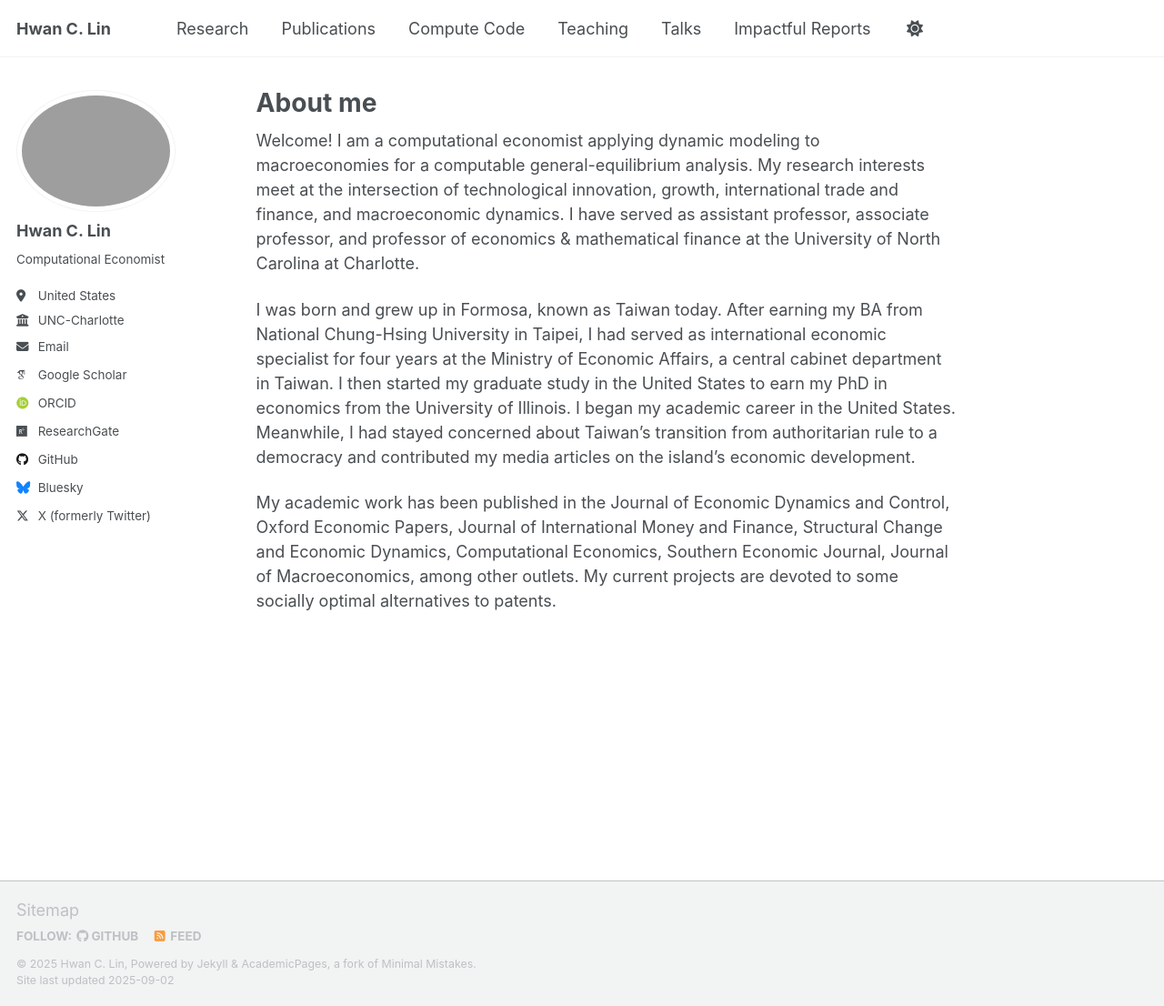
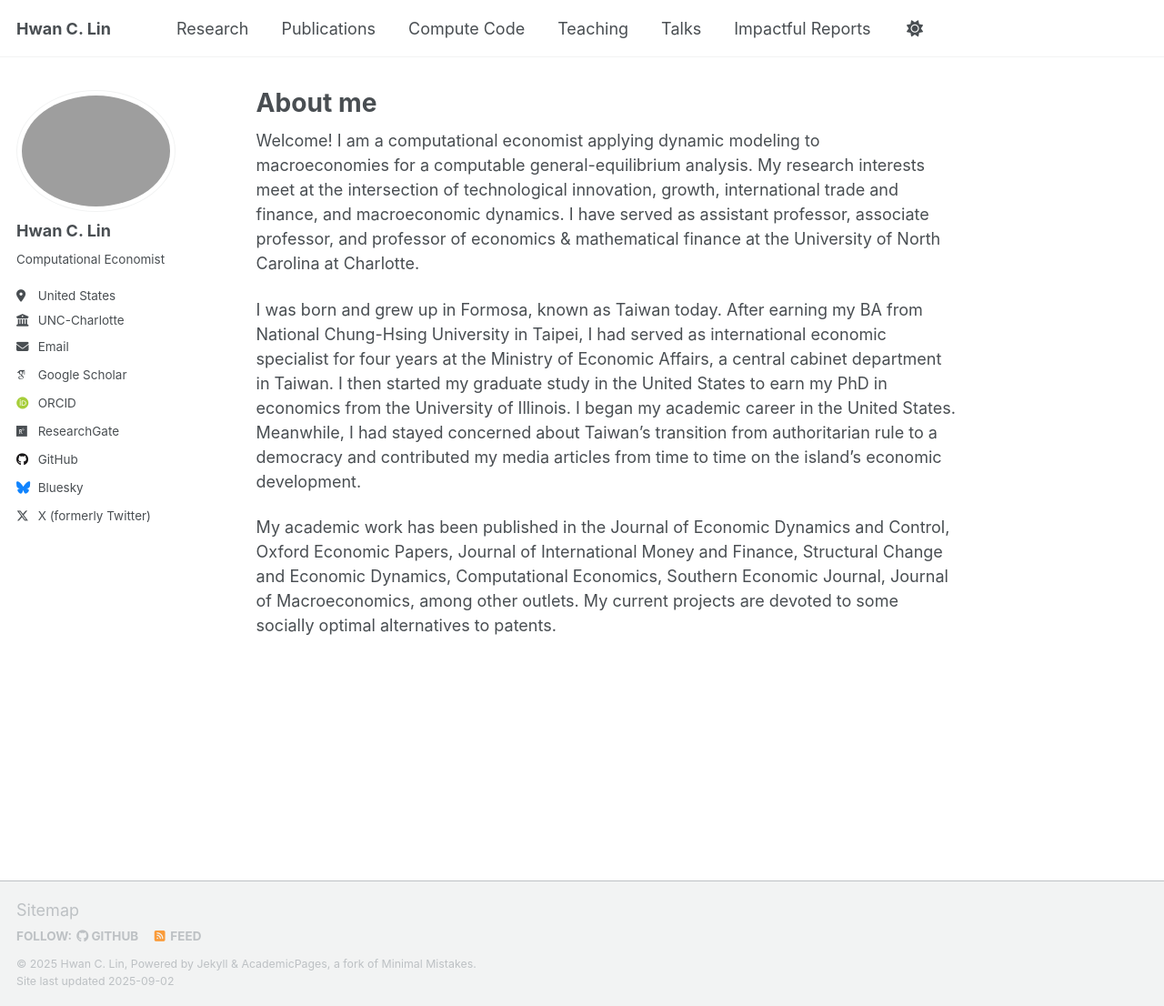
Before and after one commit to hwanclin/hwanclin.github.io, a Jekyll site: the page built from _pages/about.md, in a window 1280 px wide and 1106 px high. Shown: the whole window at 91% size. Built offline with Jekyll 4.4.1, drawn with Linux system fonts in a browser that asks for light colours; some web fonts are replaced; a script that is not in the unit is left out.

Commit message:
Update about.md

```diff
--- a/_pages/about.md
+++ b/_pages/about.md
@@ -9,6 +9,6 @@ redirect_from:
 
 Welcome! I am a computational economist applying dynamic modeling to macroeconomies for a computable general-equilibrium analysis. My research interests meet at the intersection of technological innovation, growth, international trade and finance, and macroeconomic dynamics.  I have served as assistant professor, associate professor, and professor of economics & mathematical finance at the University of North Carolina at Charlotte.
 
-I was born and grew up in Formosa, known as Taiwan today. After earning my BA from National Chung-Hsing University in Taipei, I had served as international economic specialist for four years at the Ministry of Economic Affairs, a central cabinet department in Taiwan.  I then started my graduate study in the United States to earn my PhD in economics from the University of Illinois.  I began my academic career in the United States. Meanwhile, I had stayed concerned about Taiwan’s transition from authoritarian rule to a democracy and contributed my media articles on the island’s economic development.
+I was born and grew up in Formosa, known as Taiwan today. After earning my BA from National Chung-Hsing University in Taipei, I had served as international economic specialist for four years at the Ministry of Economic Affairs, a central cabinet department in Taiwan.  I then started my graduate study in the United States to earn my PhD in economics from the University of Illinois.  I began my academic career in the United States. Meanwhile, I had stayed concerned about Taiwan’s transition from authoritarian rule to a democracy and contributed my media articles from time to time on the island’s economic development.
 
 My academic work has been published in the Journal of Economic Dynamics and Control, Oxford Economic Papers, Journal of International Money and Finance, Structural Change and Economic Dynamics, Computational Economics, Southern Economic Journal, Journal of Macroeconomics, among other outlets. My current projects are devoted to some socially optimal alternatives to patents.
```
